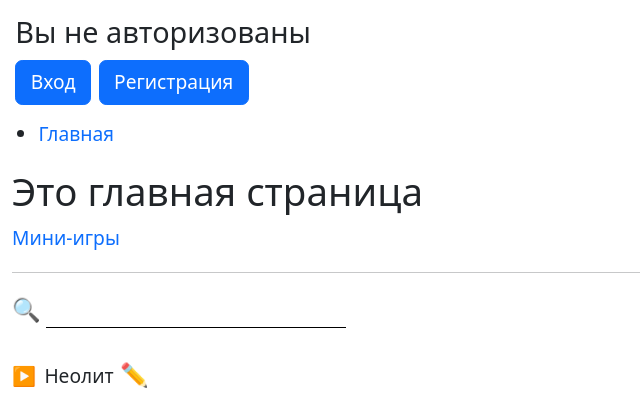
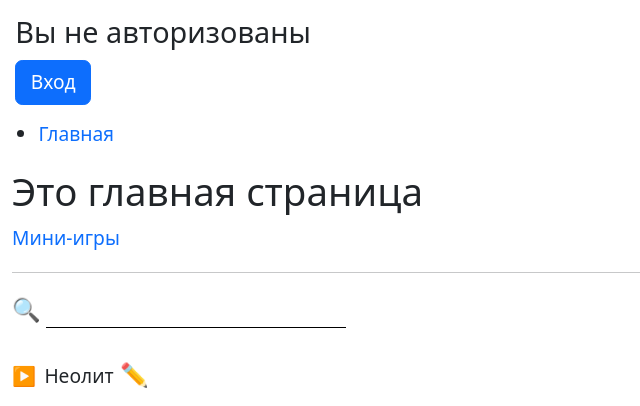
Before and after one commit to PaulKlifgt/QR-Museum, a Django app: page / in a window 1280 px wide. Shown: the top 406 px of the page, without its empty margins (0-640 px from the left). Run offline with Django 5.2, Linux system fonts and the light colour scheme; data comes from the database, SQL or seed files in the repository; both versions use the stored data as it was after the commit.

Commit message:
update security

```diff
--- a/web-api/base/base/templates/base.html
+++ b/web-api/base/base/templates/base.html
@@ -19,7 +19,6 @@
     {% else %}
         Вы не авторизованы <br>
         <a href="{{url('login')}}"><button class="btn btn-primary" style="width: fit-content; margin-top: 1vh;">Вход</button></a>
-        <a href="{{url('register')}}"><button class="btn btn-primary" style="width: fit-content; margin-top: 1vh;">Регистрация</button></a>
     {% endif %}</h4>
     <h4></h4>
     <ul style="margin-top: 10px;">
```
Also changed, not shown: web-api/base/db.sqlite3, 1 other file.
